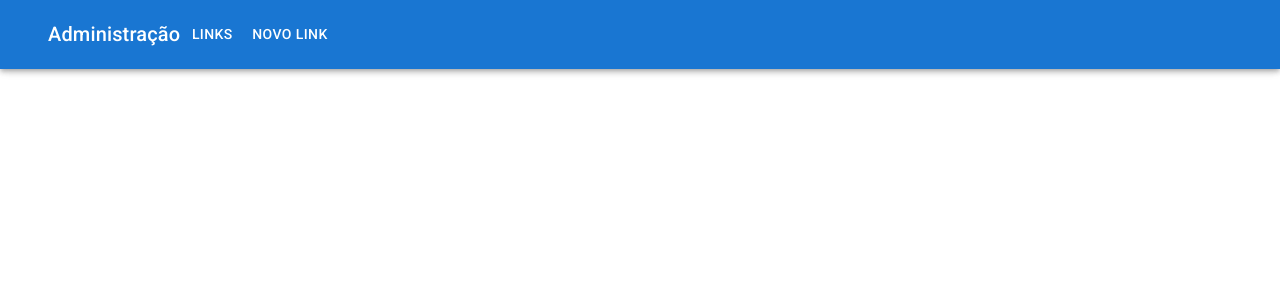
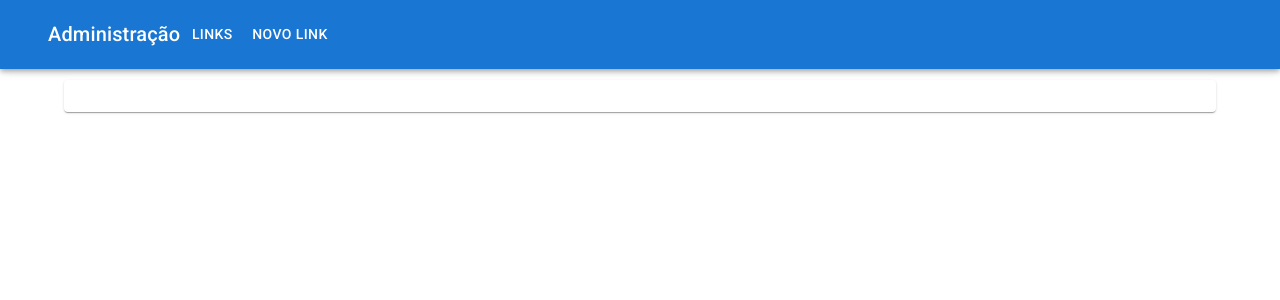
Before and after one commit to jpnc1695/devnology, a React (Create React App) app: page / in a window 1280 px wide. Shown: the top 300 px of the page. Built offline with nearby package versions, Linux system fonts and the light colour scheme.

Commit message:
correção css

```diff
--- a/src/paginas/PaginaPadrao.tsx
+++ b/src/paginas/PaginaPadrao.tsx
@@ -25,7 +25,7 @@ const PaginaPadrao = () => {
           </Toolbar>
         </Container>
       </AppBar>
-      <Box>
+      <Box sx={{mt:10}}>
         <Container maxWidth="lg" sx={{ mt: 1 }}>
           <Paper sx={{ p: 2 }}>
             <Outlet />
```
